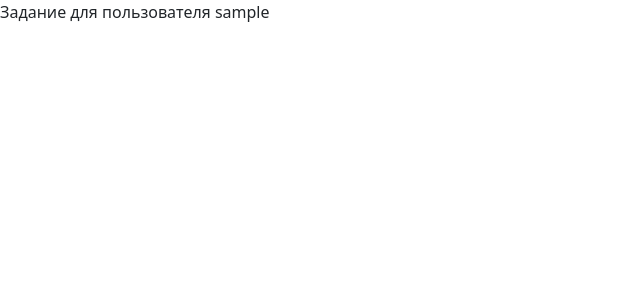
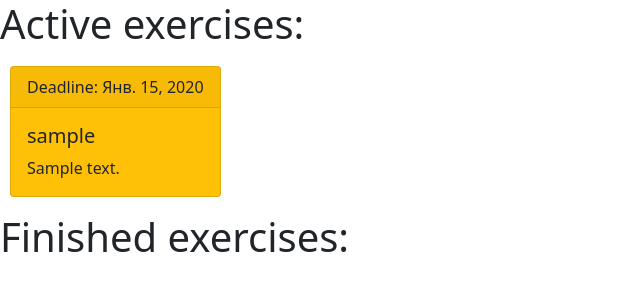
Before and after one commit to MaratulyTemirbolat/to_do_site, a Django app: page /to_do/ in a window 1280 px wide. Shown: the top 300 px of the page, without its empty margins (0-640 px from the left). Run offline with Django 3.2, Linux system fonts and the light colour scheme; tables that the repository leaves empty hold one stand-in row (values such as "Sample post").

Commit message:
Added form for exercise_createion, moodified to_do_html

```diff
--- a/apps/to_do/templates/to_do/to_do.html
+++ b/apps/to_do/templates/to_do/to_do.html
@@ -3,9 +3,32 @@
 {% block title %} {{ title }} || {{ block.super }} {% endblock %}
 
 {% block content %}
-    {% for item in to_do_list %}
-        <div>
-            {{ item }}
+    <h1>Active exercises: </h1>
+    <div style="display:flex;">
+    {% for non_complete_item in to_do_list %}
+        {% if non_complete_item.activity %}
+        <div class="card text-dark bg-warning mb-3" style="max-width: 18rem; margin:10px;">
+            <div class="card-header">Deadline: {{ non_complete_item.finish_date_deadline }}</div>
+            <div class="card-body">
+                <h5 class="card-title">{{ non_complete_item.user.username }}</h5>
+                <p class="card-text">{{ non_complete_item.description|truncatewords:30 }}</p>
+            </div>
         </div>
+        {% endif %}
     {% endfor %}
+    </div>
+    <h1>Finished exercises: </h1>
+    <div style="display:flex;">
+    {% for passed_item in to_do_list  %}
+        {% if not passed_item.activity %}
+        <div class="card text-white bg-success mb-3" style="max-width: 18rem; margin:10px;">
+            <div class="card-header">Deadline: {{ passed_item.finish_date_deadline }}</div>
+            <div class="card-body">
+              <h5 class="card-title">{{ passed_item.user.username }}</h5>
+              <p class="card-text">{{ passed_item.description|truncatewords:30 }}</p>
+            </div>
+        </div>
+        {% endif %}
+    {% endfor %}
+    </div>
 {% endblock %}
--- a/apps/to_do/views.py
+++ b/apps/to_do/views.py
@@ -10,8 +10,6 @@ from django.views.generic import (
 )
 from django.contrib.auth.mixins import LoginRequiredMixin
 from django.urls import reverse_lazy
-from django.core.handlers.wsgi import WSGIRequest  # noqa
-from django.http import HttpResponse  # noqa
 
 from to_do.models import Exercise
 from to_do.forms import ExerciseCreationForm
```
Also changed, not shown: apps/to_do/forms.py (+7 -2 lines).
